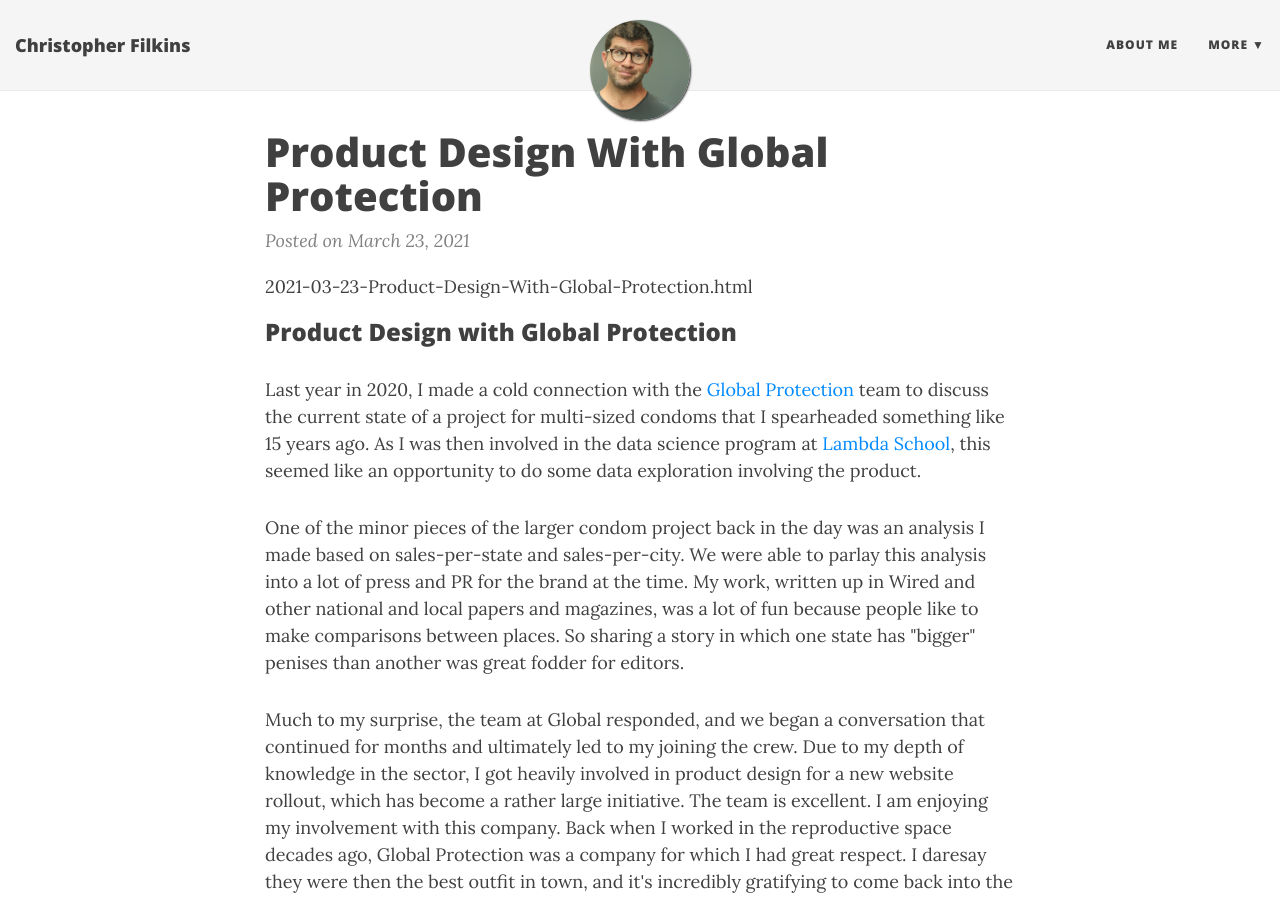
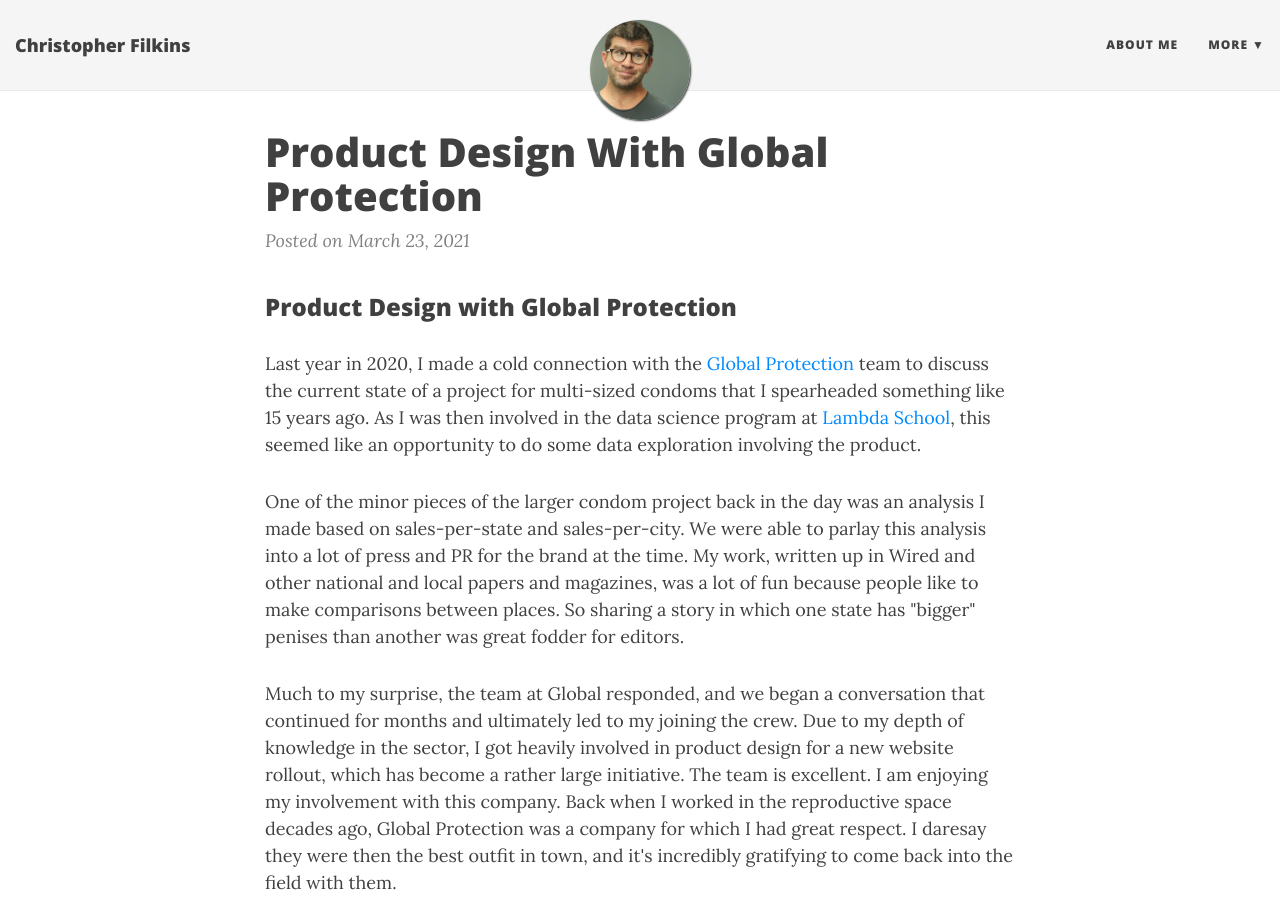
Before and after one commit to filchyboy/filchyboy.github.io, a Jekyll site: the page _posts/2021-03-23-Product-Design-With-Global-Protection.html, which Jekyll copies as it is, in a window 1280 px wide and 900 px high. Built offline with Jekyll 4.4.1, drawn with Linux system fonts in a browser that asks for light colours; nearby versions of some CDN libraries.

Commit message:
Edited blog post to remove spare url

```diff
--- a/_posts/2021-03-23-Product-Design-With-Global-Protection.html
+++ b/_posts/2021-03-23-Product-Design-With-Global-Protection.html
@@ -1,4 +1,3 @@
-2021-03-23-Product-Design-With-Global-Protection.html
 <h3>Product Design with Global Protection</h3>
 <p>Last year in 2020, I made a cold connection with the <a href="https://globalprotection.com/">Global Protection</a> team to discuss the current state of a project for multi-sized condoms that I spearheaded something like 15 years ago. As I was then involved in the data science program at <a href="https://lambdaschool.com/">Lambda School</a>, this seemed like an opportunity to do some data exploration involving the product.</p>
 <p>One of the minor pieces of the larger condom project back in the day was an analysis I made based on sales-per-state and sales-per-city. We were able to parlay this analysis into a lot of press and PR for the brand at the time. My work, written up in Wired and other national and local papers and magazines, was a lot of fun because people like to make comparisons between places. So sharing a story in which one state has "bigger" penises than another was great fodder for editors.</p>
```
